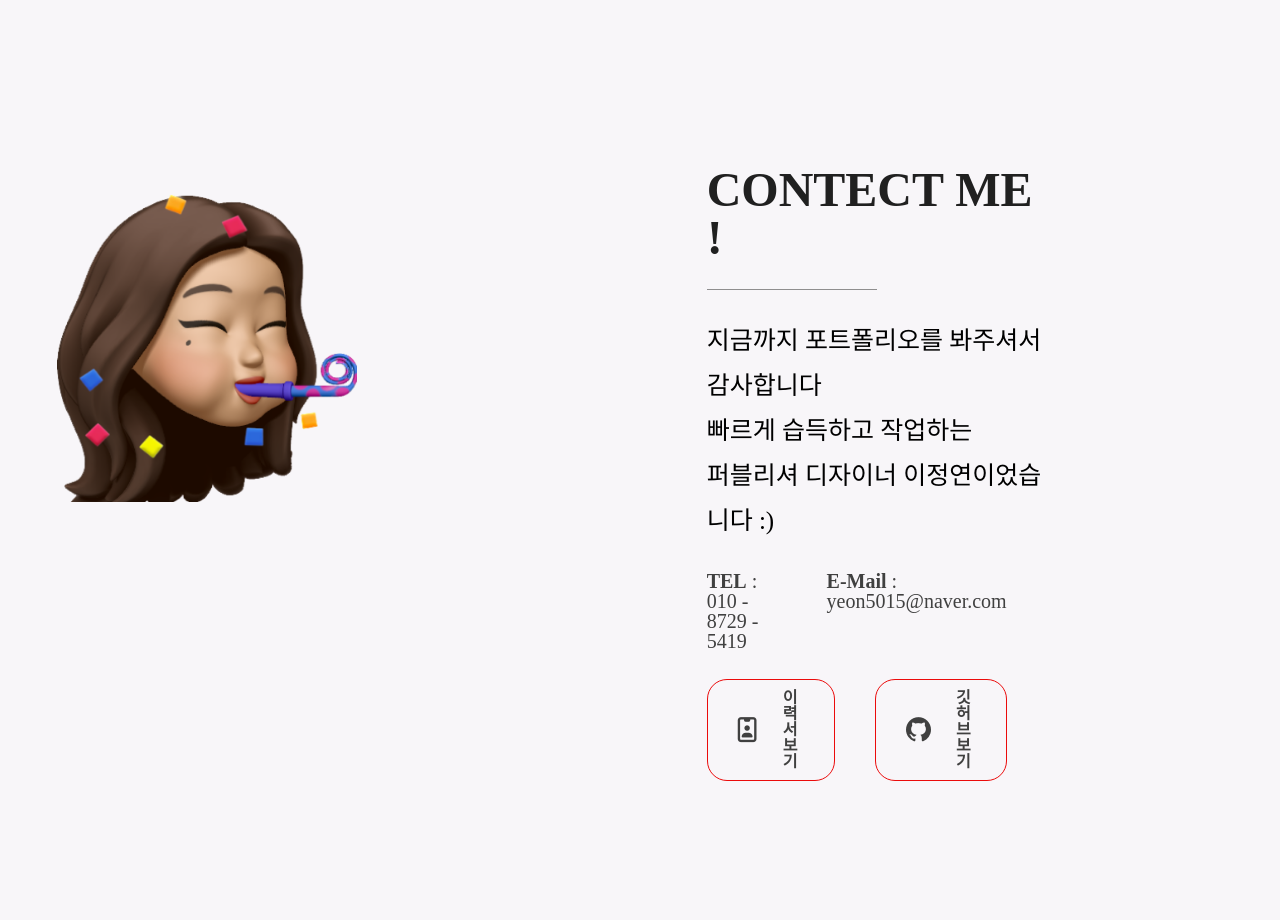
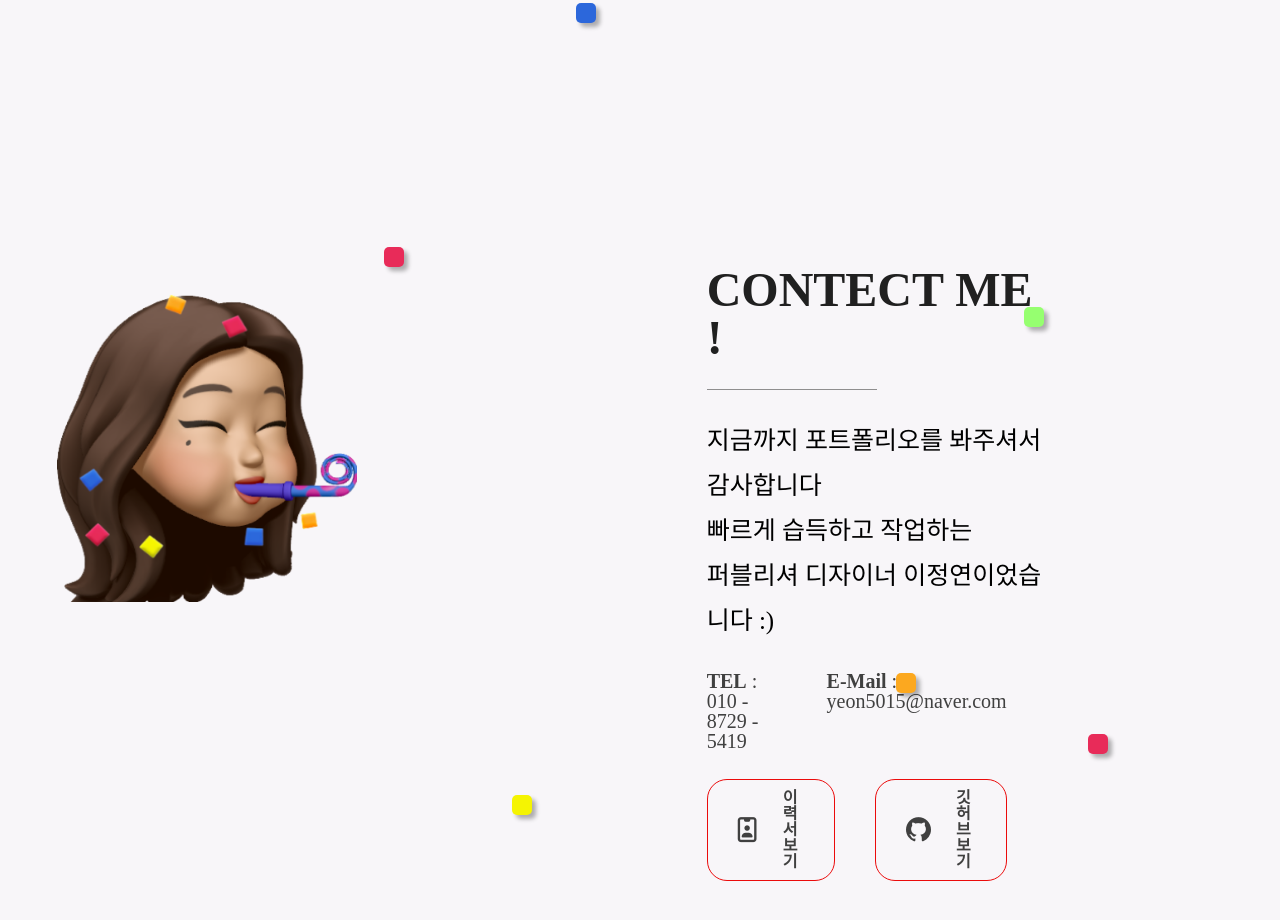
Before and after one commit to leejyeon55/portfolio, a plain HTML site: page index.html in a window 1280 px wide. Shown: the part 10521-11441 px from the top of the page. Drawn offline with nearby package versions, Linux system fonts and the light colour scheme; animation ran at ten frames a second; a web font is replaced by a local one.

Commit message:
contectme

```diff
--- a/index.html
+++ b/index.html
@@ -49,7 +49,6 @@
         <div class="rotate">
             <img src="./img/rotate.svg" alt="rotate">
         </div>
-        <div class="star"><img src="./img/Star.png" alt="star"></div>
       </header>
       <main>
         <div id="about" class="section1 inner">
@@ -622,11 +621,18 @@
         </div>
         <div class="top">
             <a href="#top">
-                <span class="material-symbols-outlined">
-          arrow_upward
-          </span>
-        </a>
-    </div>
+                <span class="material-symbols-outlined">arrow_upward
+                </span>
+            </a>
+        </div>
+        <div class="effect">
+            <span data-value="-5"></span>
+            <span data-value="5"></span>
+            <span data-value="-5"></span>
+            <span data-value="5"></span>
+            <span data-value="-5"></span>
+            <span data-value="5"></span>
+        </div>
       </footer>
       <div id="lightbox">
         <div id="lightboxImage"></div>
--- a/js/script.js
+++ b/js/script.js
@@ -145,6 +145,12 @@ gsap.to('.project4', {
 	duration: 1,
 	opacity:1
 });
+gsap.to('#contact', {
+	scrollTrigger: '#contact',
+	padding: '0px',
+	duration: 1,
+	opacity:1
+});
 
 
 //art work load
@@ -160,4 +166,15 @@ pics.on('click',function (e){
 lightbox.on('click',function (){
   lightbox.css('display','none');
 })
-console.log(bigLocation);
+
+
+//contact me
+document.addEventListener('mousemove',parallax);
+function parallax(e){
+    this.querySelectorAll('.effect span').forEach((el) => {
+        const pos = el.getAttribute('data-value');
+        const x=(window.innerWidth - e.pageX * pos) / 400 ;
+        const y=(window.innerHeight - e.pageY * pos) / 400;
+        el.style.transform=`translateX(${x}px) translateY(${y}px)`
+    });
+};
--- a/style/style.css
+++ b/style/style.css
@@ -58,13 +58,7 @@ header .rotate{
 	  transform: rotate(1turn);
 	}
   }
-  header .star img{
-    position: absolute;
-    z-index: 9;
-    top: 430px;
-    left: 810px;
-    width: 100px;
-  }
+
 nav{
 	width: 100%;
 	max-height: calc(var(--row) * 4);
@@ -976,6 +970,7 @@ main{
     ======= footer ======
 ==================================== */
 footer{
+	padding-top: 100px;
 	width: 100%;
 	background: var(--bg2);
 	position: relative;
@@ -1091,6 +1086,49 @@ footer .top span{
 	z-index: 9;
 	opacity: .7;
 }
+.effect span{
+    position: absolute;
+    height: 2rem;
+    width: 2rem;
+	box-shadow: 4px 4px 4px rgba(0,0,0,.3);
+	border-radius: 5px;
+}
+.effect span:nth-child(1){
+    top: 60%;
+    left: 70%;
+    background-color: #FCA81F;
+    z-index: 3;
+}
+.effect span:nth-child(2){
+    top: 65%;
+    left: 85%;
+    background-color: #E82B59;
+    z-index: 3;
+}
+.effect span:nth-child(3){
+    top: 5%;
+    left: 45%;
+    background-color: #2C67DB;
+    z-index: 3;
+}
+.effect span:nth-child(4){
+    top: 70%;
+    left: 40%;
+    background-color: #F5F402;
+    z-index: 3;
+}
+.effect span:nth-child(5){
+    top: 25%;
+    left: 30%;
+    background-color: #E82B59;
+    z-index: 3;
+}
+.effect span:nth-child(6){
+    top: 30%;
+    left: 80%;
+    background-color: rgb(150, 255, 112);
+    z-index: 3;
+}
 
 
 
```
